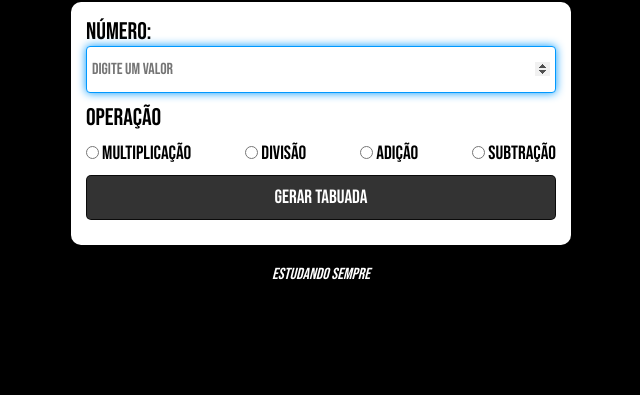
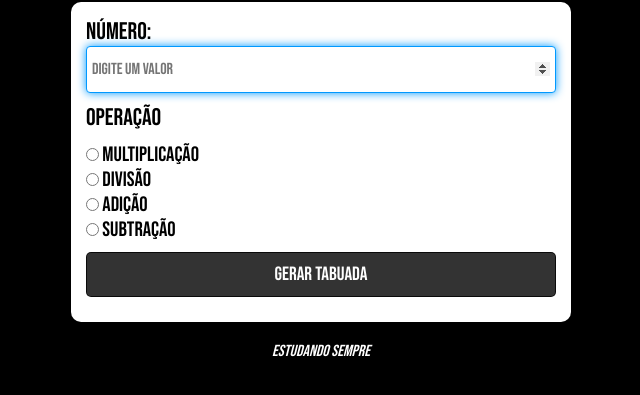
Before and after one commit to hochiminh1996/multiplication-table, a plain HTML site: page multiplication_table/index.html in a window 1280 px wide. Shown: the part 95-490 px from the top of the page, without its empty margins (319-959 px from the left). Drawn offline with Linux system fonts and the light colour scheme.

Commit message:
Modificando estilo

```diff
--- a/multiplication_table/css/estilo.css
+++ b/multiplication_table/css/estilo.css
@@ -92,10 +92,11 @@ section {
 div#operacao{
     /* border: 1px solid; */
     padding: 10px 0px;
-    font-size: 1.2em;
+    font-size: 1.3em;
     display: flex;
     width: 100%;
     justify-content: space-between;
+    flex-direction: column;
 }
 
 
```
